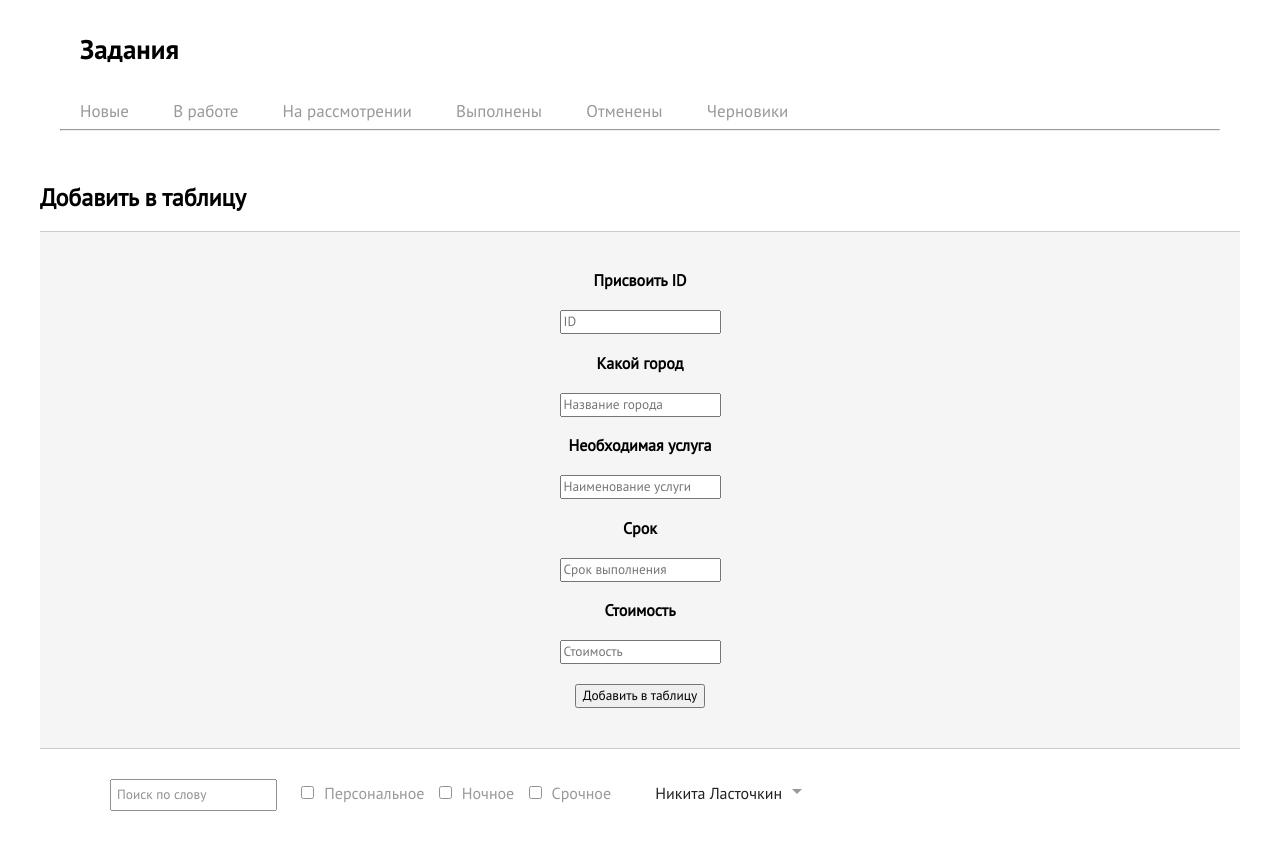
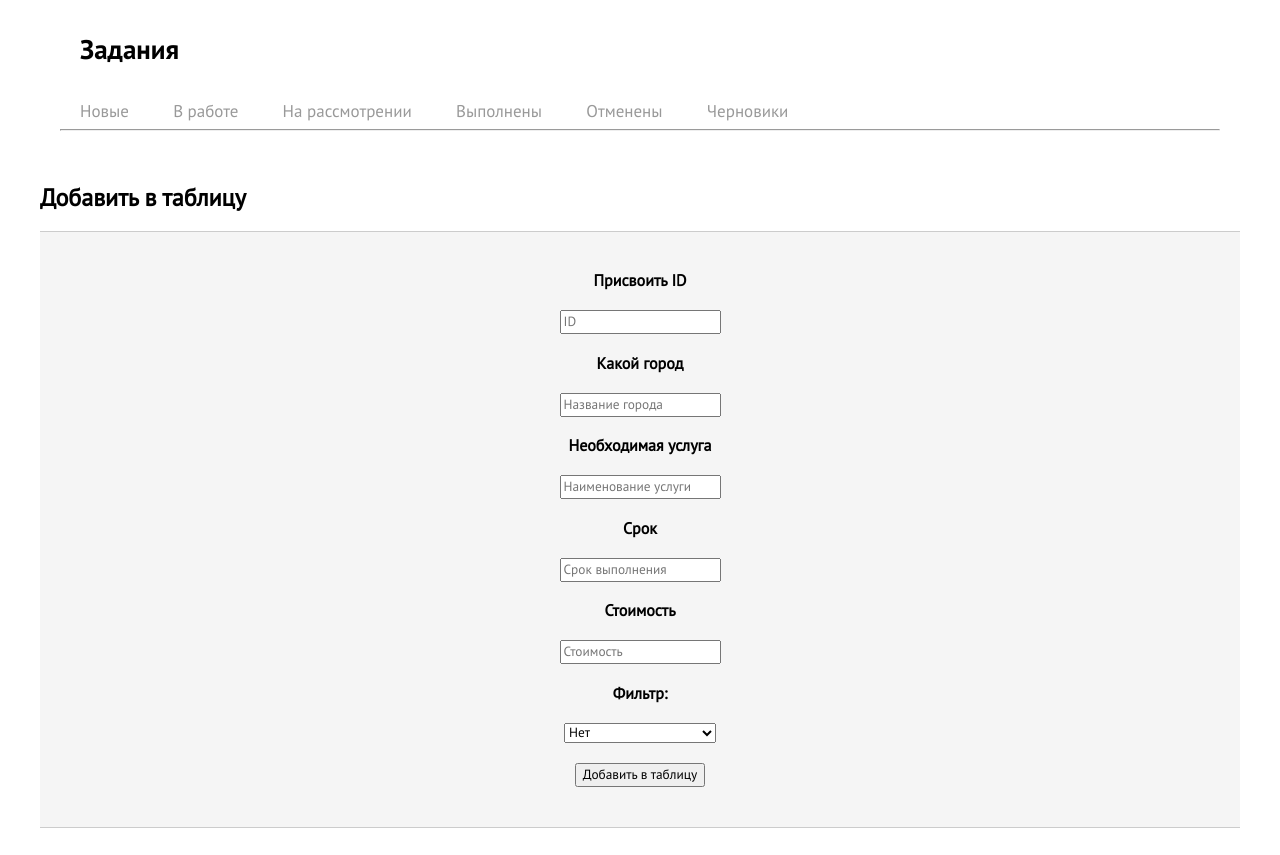
Before and after one commit to Inch129/Wowworks_task, a website: page index.html at #!/new in a window 1280 px wide. Shown: the part 67-922 px from the top of the page. Drawn offline with nearby package versions, Linux system fonts and the light colour scheme; some packages are replaced by stand-ins of ours.

Commit message:
last commit

```diff
--- a/scripts/controllers.js
+++ b/scripts/controllers.js
@@ -36,7 +36,6 @@ app.controller("myController", function ($scope) {
 
 
     $scope.createTask = function (Data, addItem) {
-        if ($scope.verifyTask(Data)) {
         if (addItem.$valid) {
             $scope.tasks.push({
                 itemId: Data.itemId,
@@ -47,7 +46,7 @@ app.controller("myController", function ($scope) {
             });
             console.log($scope.tasks);
         }
-        }
+
 
     };
 
--- a/templates/tasksTable.html
+++ b/templates/tasksTable.html
@@ -1,6 +1,5 @@
-<h2>
-    Добавить в таблицу</h2>
-    <form name = "addItem">
+<h2>Добавить в таблицу</h2>
+<form name="addItem">
     <div class="content">
         <h4>Присвоить ID</h4>
         <input class="form-control" name="inputId" ng-model="Data.itemId" type="text" placeholder="ID" required>
@@ -16,7 +15,16 @@
         <h4>Стоимость</h4>
         <input class="form-control" name="inputPrice" ng-model="Data.price" type="text" placeholder="Стоимость" required>
         <br>
-    <button class = "addBtn" ng-click="createTask(Data, addItem)">Добавить в таблицу</button>
+        <h4>Фильтр:</h4>
+        <select name="filterList">
+            <option disabled>Не обязательное поле</option>
+            <option value = "none">Нет</option>
+			<option value = "personal">Персональное</option>
+			<option value = "night">Ночное</option>
+			<option value = "urgent">Срочное</option>
+		</select>
+        <br>
+        <button class="addBtn" ng-click="createTask(Data, addItem)">Добавить в таблицу</button>
 </form>
 
 </div>
```
Also changed, not shown: css/style.css (+0 -10 lines). Lines whose indentation alone changed are shown as unchanged.
